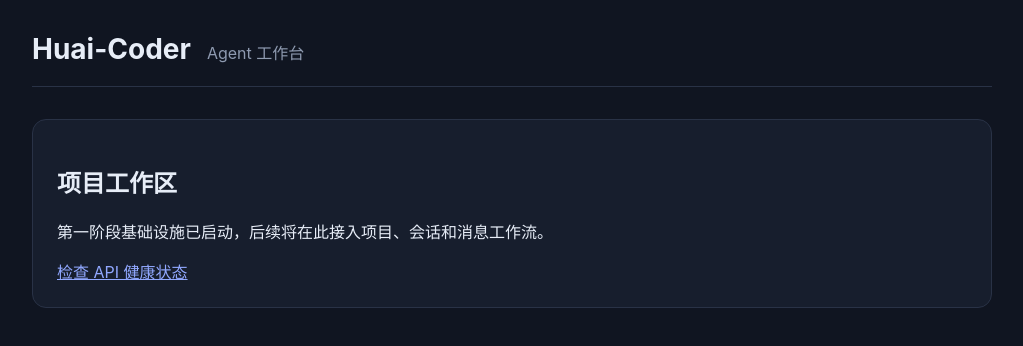
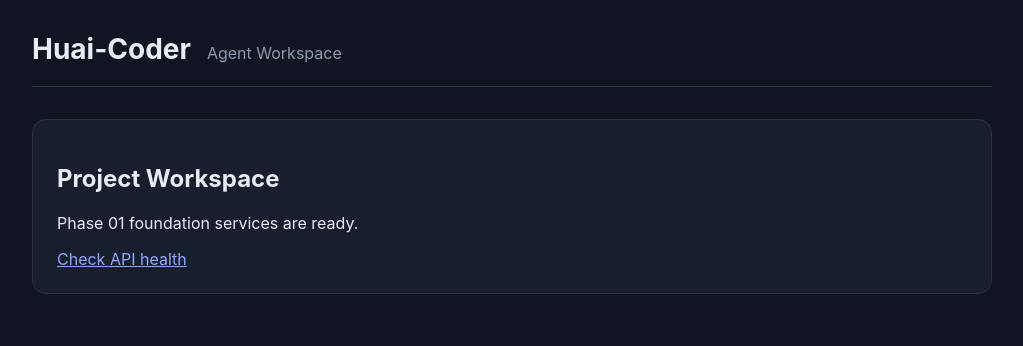
Before and after one commit to huaixinsi/Huai-Coder, a React (Vite) app in the folder Huai-Coder/frontend/: page / in a window 1280 px wide. Shown: the top 346 px of the page, without its empty margins (128-1151 px from the left). Built offline with nearby package versions, Linux system fonts and the light colour scheme.

Commit message:
fix: repair frontend jsx encoding

```diff
--- a/Huai-Coder/frontend/src/main.tsx
+++ b/Huai-Coder/frontend/src/main.tsx
@@ -3,6 +3,23 @@ import { createRoot } from "react-dom/client";
 import "./style.css";
 
 function App() {
-  return <main><header><h1>Huai-Coder</h1><span>Agent 工作台</span></header><section><h2>项目工作区</h2><p>第一阶段基础设施已启动，后续将在此接入项目、会话和消息工作流。</p><a href="http://localhost:8000/health">检查 API 健康状态</a></section></main>;
+  return (
+    <main>
+      <header>
+        <h1>Huai-Coder</h1>
+        <span>Agent Workspace</span>
+      </header>
+      <section>
+        <h2>Project Workspace</h2>
+        <p>Phase 01 foundation services are ready.</p>
+        <a href="http://localhost:8000/health">Check API health</a>
+      </section>
+    </main>
+  );
 }
-createRoot(document.getElementById("root")!).render(<StrictMode><App /></StrictMode>);
+
+createRoot(document.getElementById("root")!).render(
+  <StrictMode>
+    <App />
+  </StrictMode>,
+);
```
